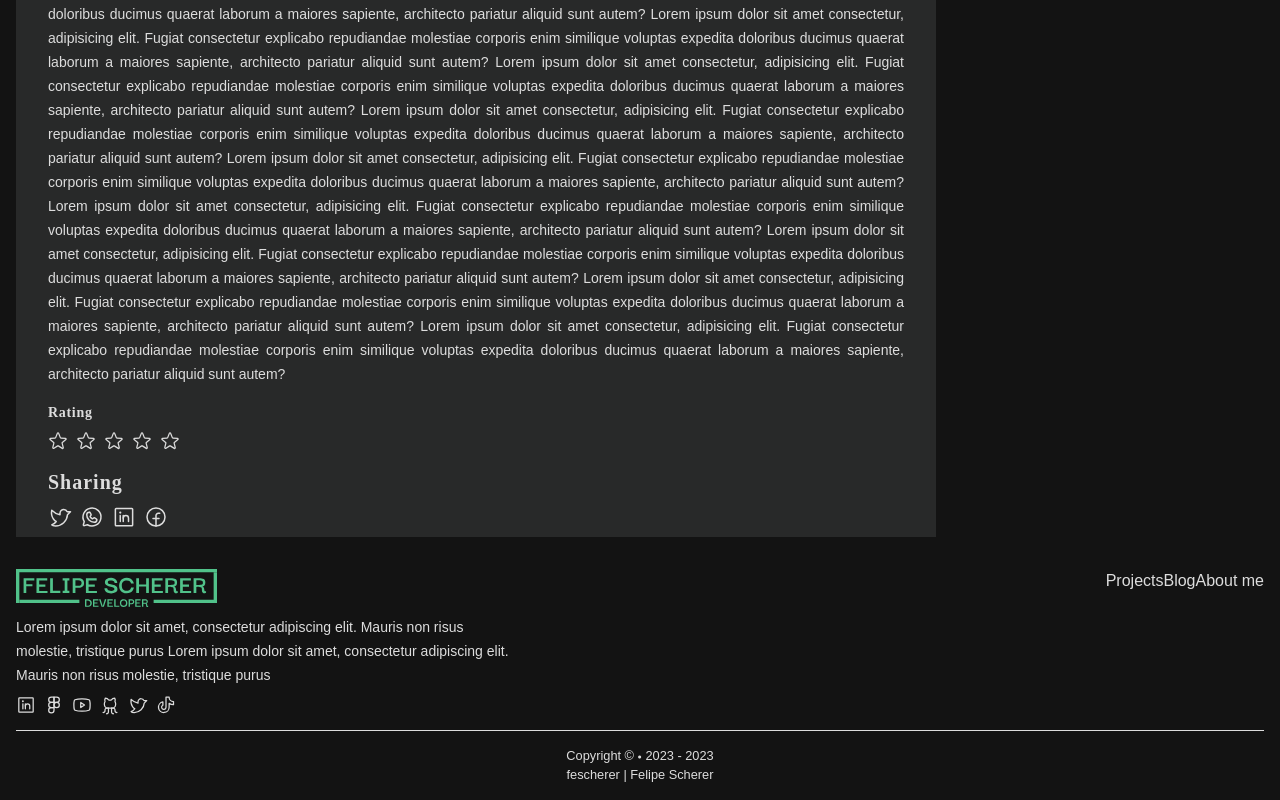
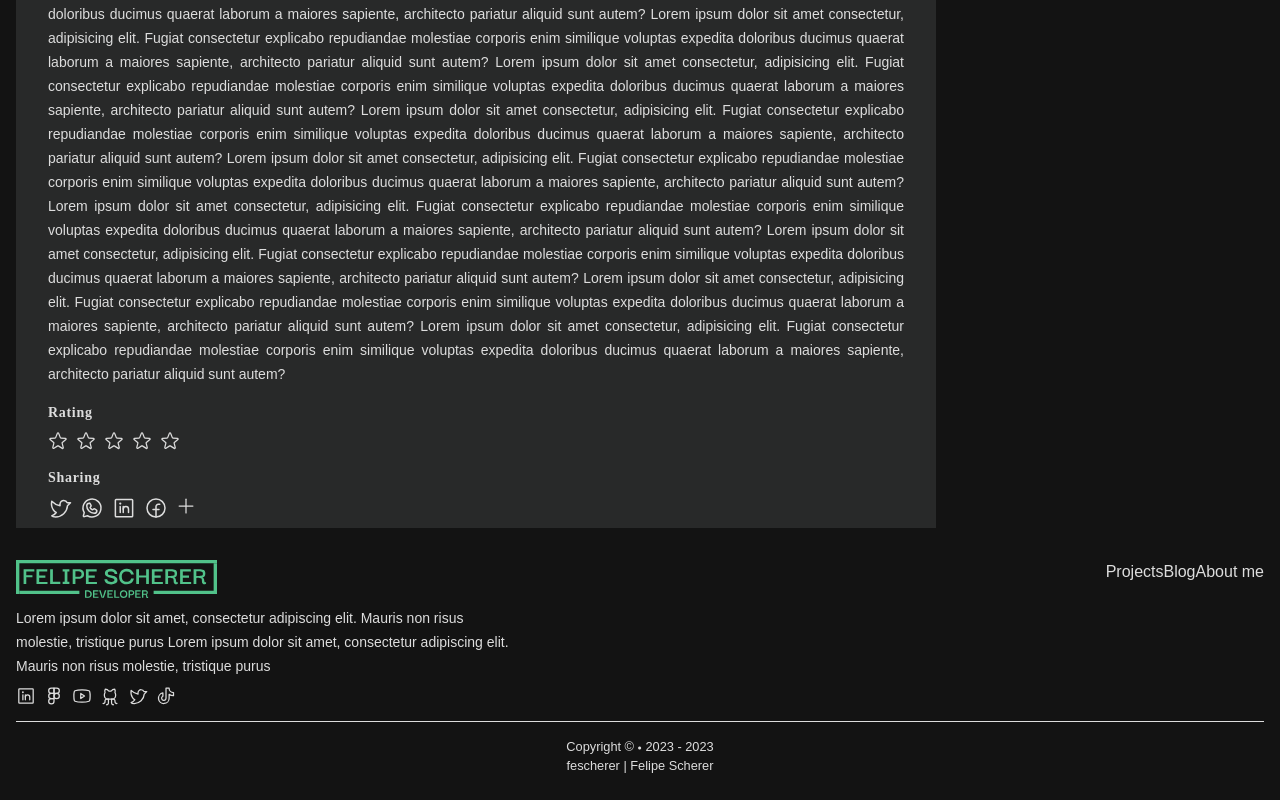
Before and after one commit to fescherer/blog, a Next.js app: page /1 in a window 1280 px wide. Shown: the part 1369-2169 px from the top of the page. Built offline with nearby package versions, Linux system fonts and the light colour scheme; a web font is replaced by a local one.

Commit message:
:sparkes: feat: Links

```diff
--- a/src/components/Footer/components/Copyright/index.tsx
+++ b/src/components/Footer/components/Copyright/index.tsx
@@ -1,5 +1,5 @@
 import Link from 'next/link'
-import { footerMainLink } from '@/utils/config'
+import { mainLink } from '@/utils/config'
 
 export function Copyright() {
   const initialDate = new Date('2023-08-20')
@@ -8,7 +8,7 @@ export function Copyright() {
   return (
     <div className='flex flex-col max-w-screen-2xl m-auto items-center'>
       <small>Copyright © 🞄 {`${initialDate.getFullYear().toString()} - ${today.getFullYear().toString()}`}</small>
-      <small><Link className='hover:text-text-hover transition-all' href={footerMainLink} target='_blank'>fescherer | Felipe Scherer</Link></small>
+      <small><Link className='hover:text-text-hover transition-all' href={mainLink} target='_blank'>fescherer | Felipe Scherer</Link></small>
     </div>
   )
 }
--- a/src/components/Footer/components/PersonalSkills/index.tsx
+++ b/src/components/Footer/components/PersonalSkills/index.tsx
@@ -3,7 +3,7 @@
 import { FigmaLogo, GithubLogo, LinkedinLogo, TiktokLogo, TwitterLogo, YoutubeLogo } from 'phosphor-react'
 import { Link } from '@/components/Lib/Link'
 import { LogoIcon } from '@/Icons'
-import { footerFigmaLink, footerGithubLink, footerLinkedinLink, footerTiktokLink, footerTwitter, footerYoutubeLink } from '@/utils/config'
+import { figmaLink, githubLink, linkedinLink, tiktokLink, twitterLink, youtubeLink } from '@/utils/config'
 
 export function PersonalSkills() {
   return (
@@ -14,22 +14,22 @@ export function PersonalSkills() {
       <p className='max-w-prose text-sm'>Lorem ipsum dolor sit amet, consectetur adipiscing elit. Mauris non risus molestie, tristique purus Lorem ipsum dolor sit amet, consectetur adipiscing elit. Mauris non risus molestie, tristique purus </p>
 
       <div className='flex gap-2'>
-        <Link href={footerLinkedinLink}>
+        <Link href={linkedinLink}>
           <LinkedinLogo size={20} />
         </Link>
-        <Link href={footerFigmaLink}>
+        <Link href={figmaLink}>
           <FigmaLogo size={20} />
         </Link>
-        <Link href={footerYoutubeLink}>
+        <Link href={youtubeLink}>
           <YoutubeLogo size={20} />
         </Link>
-        <Link href={footerGithubLink}>
+        <Link href={githubLink}>
           <GithubLogo size={20} />
         </Link>
-        <Link href={footerTwitter}>
+        <Link href={twitterLink}>
           <TwitterLogo size={20} />
         </Link>
-        <Link href={footerTiktokLink}>
+        <Link href={tiktokLink}>
           <TiktokLogo size={20} />
         </Link>
       </div>
--- a/src/features/Post/components/ArticlePost/components/Sharing/index.tsx
+++ b/src/features/Post/components/ArticlePost/components/Sharing/index.tsx
@@ -1,17 +1,29 @@
 'use client'
 
-import { FacebookLogo, LinkedinLogo, TwitterLogo, WhatsappLogo } from 'phosphor-react'
+import { FacebookLogo, LinkedinLogo, Plus, TwitterLogo, WhatsappLogo } from 'phosphor-react'
+import { Link } from '@/components/Lib/Link'
 
 export function Sharing() {
   return (
     <div className='flex flex-col gap-2'>
-      <h2>Sharing</h2>
+      <h3>Sharing</h3>
 
       <div className='flex gap-2'>
-        <TwitterLogo size={24} />
-        <WhatsappLogo size={24} />
-        <LinkedinLogo size={24} />
-        <FacebookLogo size={24} />
+        <Link href={'gg'}>
+          <TwitterLogo size={24} />
+        </Link>
+        <Link href={'gg'}>
+          <WhatsappLogo size={24} />
+        </Link>
+        <Link href={'gg'}>
+          <LinkedinLogo size={24} />
+        </Link>
+        <Link href={'gg'}>
+          <FacebookLogo size={24} />
+        </Link>
+        <Link href={'ddsad'}>
+          <Plus size={20} />
+        </Link>
       </div>
     </div>
   )
--- a/src/utils/config.ts
+++ b/src/utils/config.ts
@@ -1,7 +1,7 @@
-export const footerMainLink = 'https://github.com/fescherer'
-export const footerLinkedinLink = ''
-export const footerFigmaLink = ''
-export const footerGithubLink = ''
-export const footerYoutubeLink = ''
-export const footerTiktokLink = ''
-export const footerTwitter = ''
+export const mainLink = 'https://github.com/fescherer'
+export const linkedinLink = ''
+export const figmaLink = ''
+export const githubLink = ''
+export const youtubeLink = ''
+export const tiktokLink = ''
+export const twitterLink = ''
```
